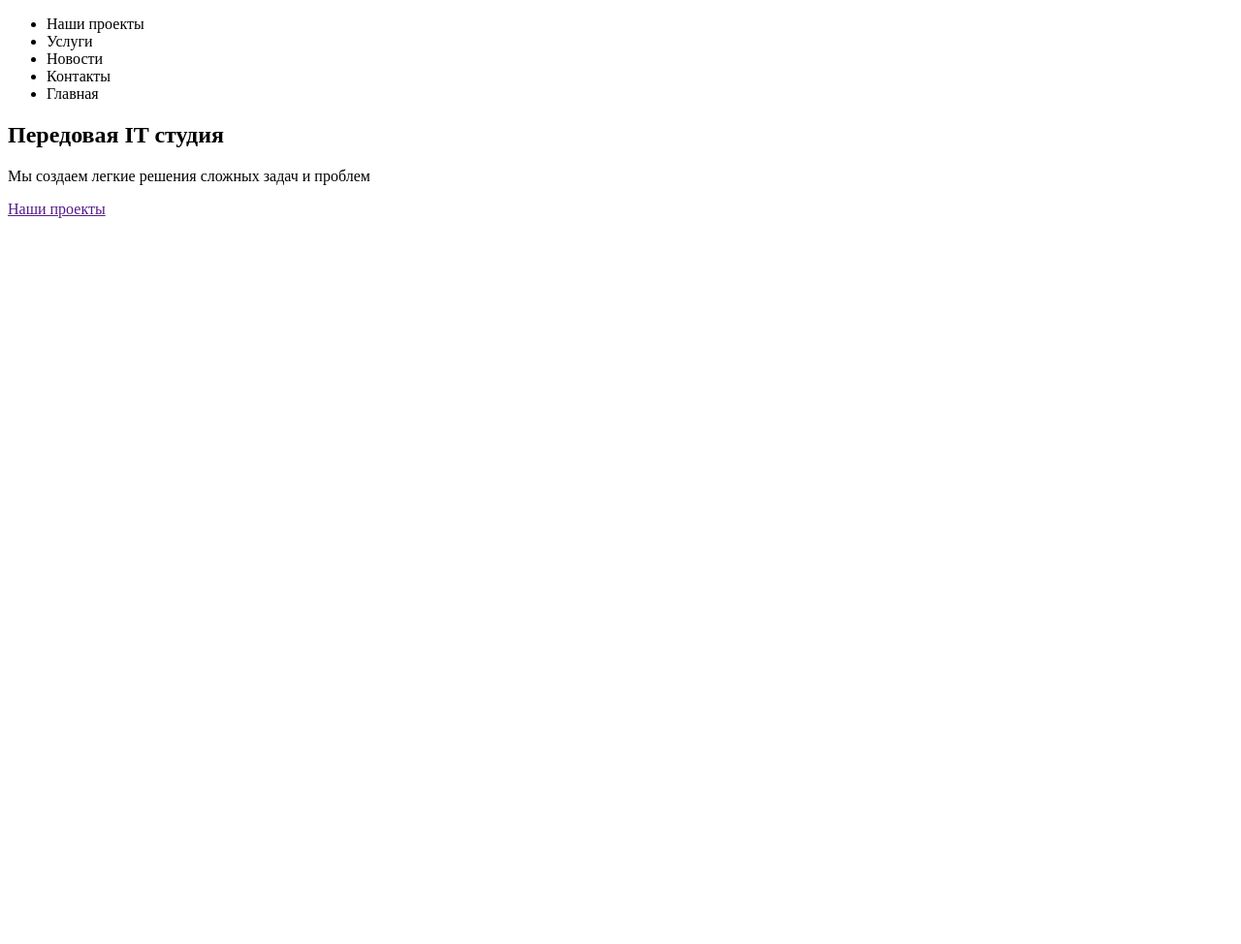
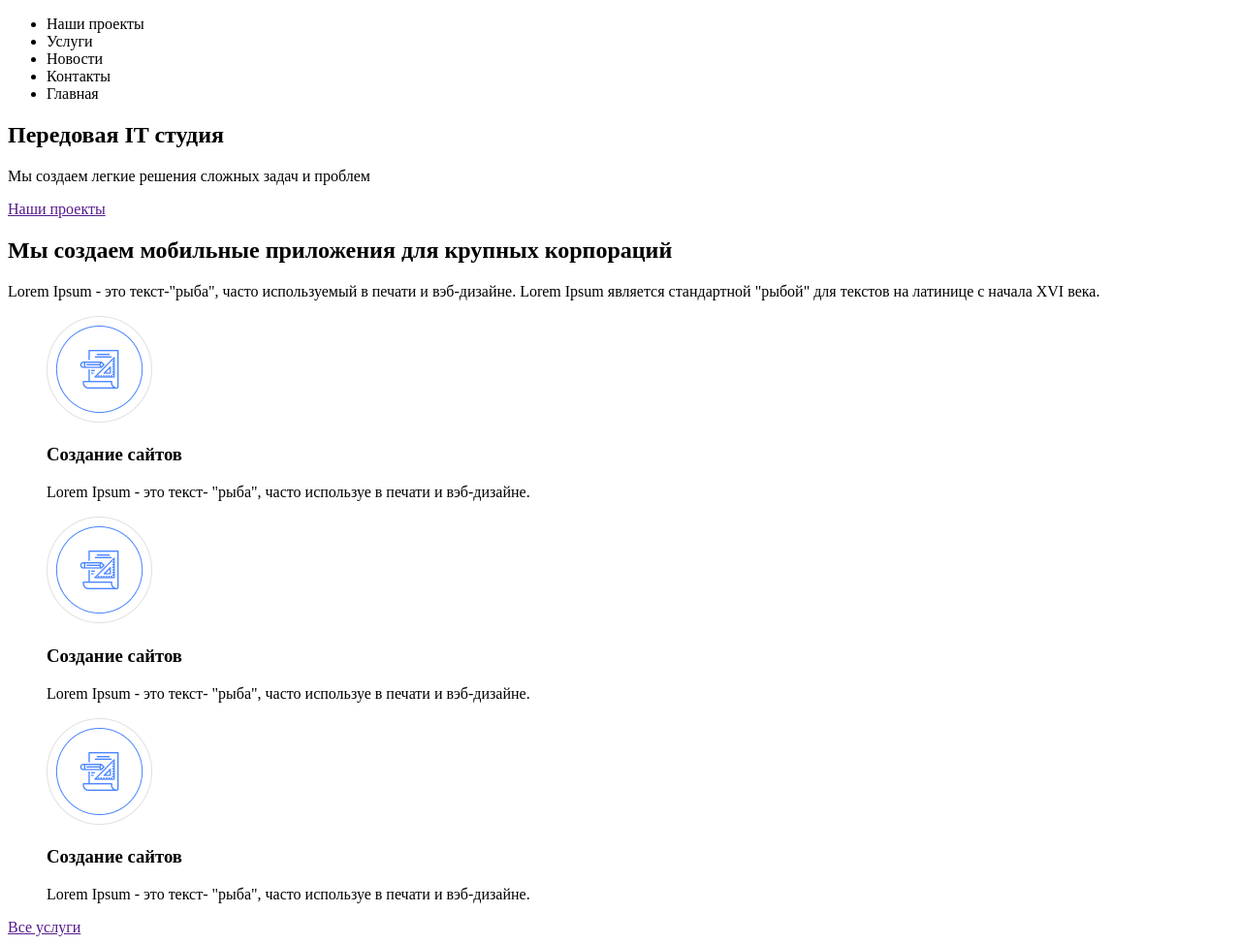
Before and after one commit to Zina88/it-studio, a plain HTML site: page index.html in a window 1280 px wide. Shown: the whole page at 97% size. Before the commit the page ends 800 px from the top, so only its background shows below. Drawn offline with Linux system fonts and the light colour scheme.

Commit message:
creat section2

```diff
--- a/index.html
+++ b/index.html
@@ -24,5 +24,24 @@
         сложных задач и проблем</p>
         <a href="">Наши проекты</a>
     </section>
+    <section>
+        <h2>Мы создаем мобильные приложения
+        для крупных корпораций</h2>
+        <p>Lorem Ipsum - это текст-"рыба", часто используемый в печати и вэб-дизайне. Lorem Ipsum является стандартной "рыбой" для
+        текстов на латинице с начала XVI века.</p>
+        <ul>
+            <img src="./images/Group 1.png" alt="blank" width=110 height="110">
+                <h3>Создание сайтов</h3>
+                    <p>Lorem Ipsum - это текст- "рыба", часто используе в печати и вэб-дизайне.</p>
+            <img src="./images/Group 1.png" alt="blank" width=110 height="110">
+            <h3>Создание сайтов</h3>
+            <p>Lorem Ipsum - это текст- "рыба", часто используе в печати и вэб-дизайне.</p>
+            <img src="./images/Group 1.png" alt="blank" width=110 height="110">
+            <h3>Создание сайтов</h3>
+            <p>Lorem Ipsum - это текст- "рыба", часто используе в печати и вэб-дизайне.</p>
+        </ul>
+        <a href="">Все услуги</a>
+
+    </section>
 </body>
 </html>
```
Also changed, not shown: images/Group 1.png (added), images/Rectangle 2.jpg (added).
